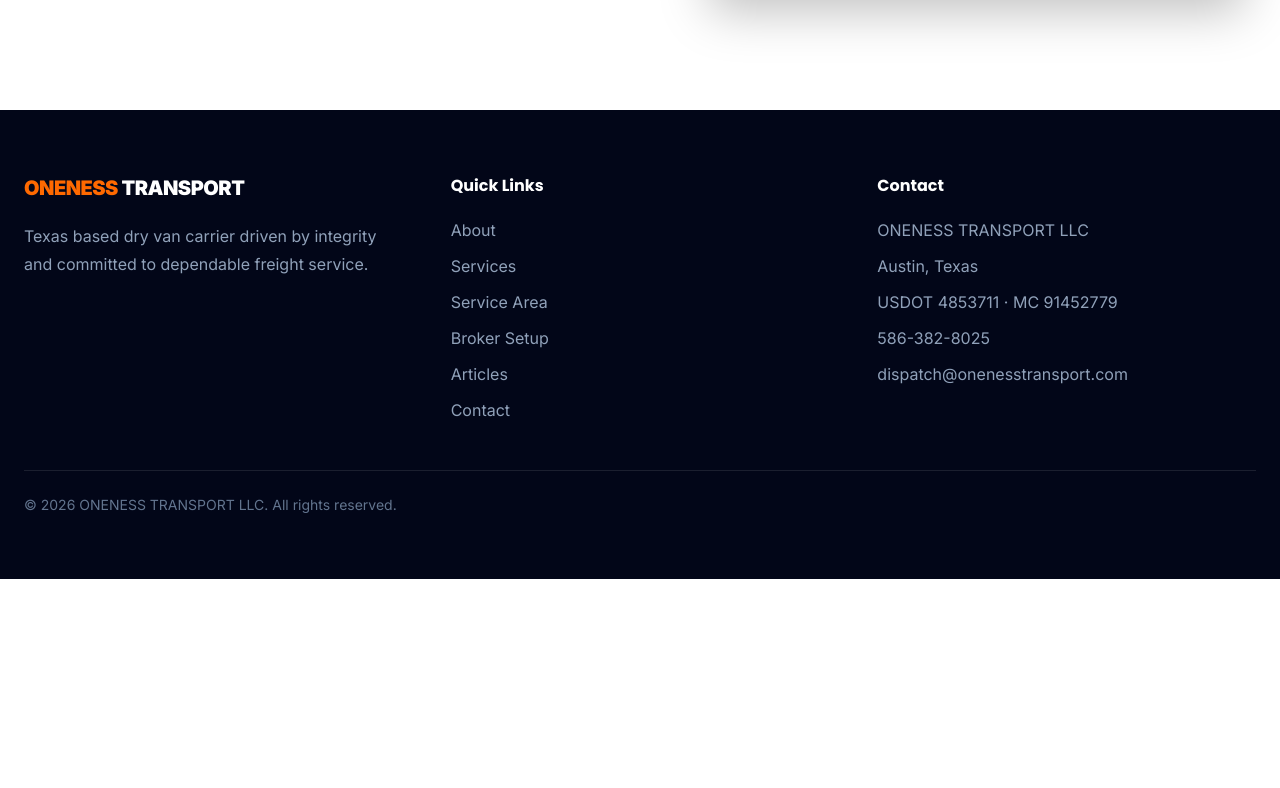
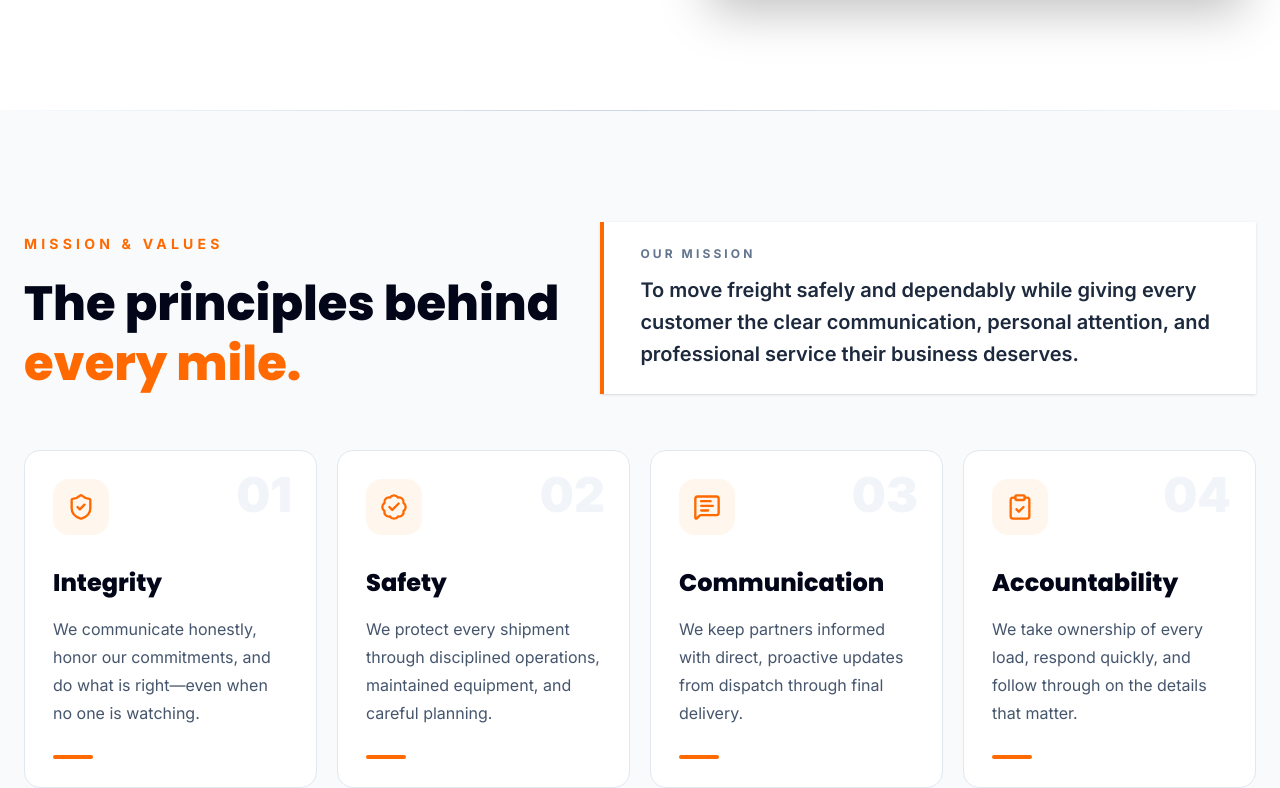
Before and after one commit to oneness05/oneness-transport-website, a Next.js app: page /about in a window 1280 px wide. Shown: the part 1664-2452 px from the top of the page. Before the commit the page ends 2243 px from the top, so only its background shows below. Built offline with nearby package versions, Linux system fonts and the light colour scheme.

Commit message:
Add About mission and values section

```diff
--- a/app/about/page.tsx
+++ b/app/about/page.tsx
@@ -3,6 +3,7 @@
 import Footer from "@/components/layout/Footer";
 import AboutHero from "@/components/pages/about/AboutHero";
 import CompanyStory from "@/components/pages/about/CompanyStory";
+import MissionValues from "@/components/pages/about/MissionValues";
 
 export const metadata: Metadata = {
   title: "About Our Texas Dry Van Carrier",
@@ -26,6 +27,7 @@
       <main>
         <AboutHero />
         <CompanyStory />
+        <MissionValues />
       </main>
       <Footer />
     </>
--- /dev/null
+++ b/components/pages/about/MissionValues.tsx
@@ -0,0 +1,96 @@
+import {
+  BadgeCheck,
+  ClipboardCheck,
+  MessageSquareText,
+  ShieldCheck,
+} from "lucide-react";
+
+const values = [
+  {
+    title: "Integrity",
+    description:
+      "We communicate honestly, honor our commitments, and do what is right—even when no one is watching.",
+    icon: ShieldCheck,
+    number: "01",
+  },
+  {
+    title: "Safety",
+    description:
+      "We protect every shipment through disciplined operations, maintained equipment, and careful planning.",
+    icon: BadgeCheck,
+    number: "02",
+  },
+  {
+    title: "Communication",
+    description:
+      "We keep partners informed with direct, proactive updates from dispatch through final delivery.",
+    icon: MessageSquareText,
+    number: "03",
+  },
+  {
+    title: "Accountability",
+    description:
+      "We take ownership of every load, respond quickly, and follow through on the details that matter.",
+    icon: ClipboardCheck,
+    number: "04",
+  },
+];
+
+export default function MissionValues() {
+  return (
+    <section className="relative overflow-hidden bg-slate-50 py-24 md:py-28">
+      <div className="absolute left-0 top-0 h-px w-full bg-gradient-to-r from-transparent via-slate-300 to-transparent" />
+
+      <div className="mx-auto max-w-7xl px-6">
+        <div className="grid gap-10 lg:grid-cols-[0.9fr_1.1fr] lg:items-end">
+          <div>
+            <p className="text-sm font-bold uppercase tracking-[0.3em] text-orange-500">
+              Mission &amp; Values
+            </p>
+            <h2 className="mt-5 max-w-xl text-4xl font-black leading-tight text-slate-950 md:text-5xl">
+              The principles behind
+              <span className="block text-orange-500">every mile.</span>
+            </h2>
+          </div>
+
+          <div className="border-l-4 border-orange-500 bg-white px-7 py-6 shadow-sm md:px-9">
+            <p className="text-xs font-bold uppercase tracking-[0.26em] text-slate-500">
+              Our Mission
+            </p>
+            <p className="mt-3 text-xl font-semibold leading-8 text-slate-800">
+              To move freight safely and dependably while giving every customer
+              the clear communication, personal attention, and professional
+              service their business deserves.
+            </p>
+          </div>
+        </div>
+
+        <div className="mt-14 grid gap-5 md:grid-cols-2 xl:grid-cols-4">
+          {values.map((value) => (
+            <article
+              key={value.title}
+              className="group relative overflow-hidden rounded-2xl border border-slate-200 bg-white p-7 transition duration-300 hover:-translate-y-1 hover:border-orange-300 hover:shadow-xl"
+            >
+              <span className="absolute right-6 top-5 text-5xl font-black text-slate-100 transition group-hover:text-orange-50">
+                {value.number}
+              </span>
+
+              <div className="relative flex h-14 w-14 items-center justify-center rounded-2xl bg-orange-50 text-orange-500 transition group-hover:bg-orange-500 group-hover:text-white">
+                <value.icon className="h-7 w-7" />
+              </div>
+
+              <h3 className="relative mt-8 text-2xl font-black text-slate-950">
+                {value.title}
+              </h3>
+              <p className="relative mt-4 leading-7 text-slate-600">
+                {value.description}
+              </p>
+
+              <div className="mt-7 h-1 w-10 rounded-full bg-orange-500 transition-all duration-300 group-hover:w-20" />
+            </article>
+          ))}
+        </div>
+      </div>
+    </section>
+  );
+}
```
